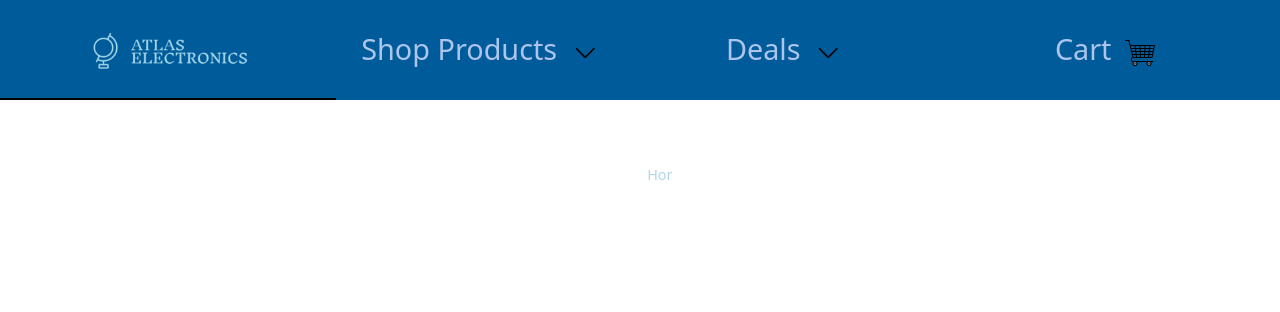
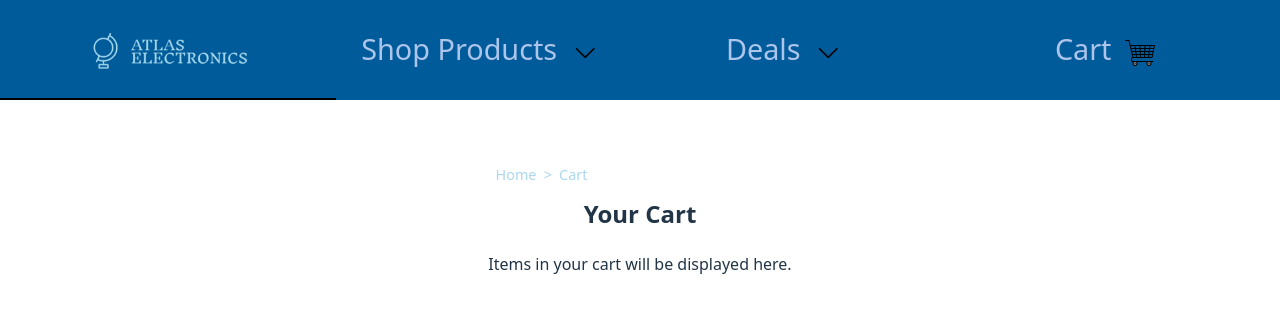
Before and after one commit to nstev009/ecommerce-site, a React (Vite) app: page /cart in a window 1280 px wide. Shown: the top 312 px of the page. Built offline with nearby package versions, Linux system fonts and the light colour scheme; a web font is replaced by a local one.

Commit message:
more touchups

```diff
--- a/src/App.jsx
+++ b/src/App.jsx
@@ -14,6 +14,7 @@ import TVs from './TVs.jsx'
 import Breadcrumbs from './Breadcrumbs.jsx'
 import DailyDeals from './DailyDeals.jsx'
 import Clearance from './Clearance.jsx'
+import Cart from './Cart.jsx'
 
 function App() {
   const [showProductsDropdown, setShowProductsDropdown] = useState(false)
@@ -80,6 +81,7 @@ function App() {
               <Route path="/TVs" element={<TVs />} />
               <Route path="/DailyDeals" element={<DailyDeals />} />
               <Route path="/clearance" element={<Clearance />} />
+              <Route path="/cart" element={<Cart />} />
             </Routes>
           </main>
         </div>
--- a/src/Breadcrumbs.css
+++ b/src/Breadcrumbs.css
@@ -25,8 +25,10 @@
 
 .breadcrumb-current {
   color: #ACD7EC;
+  pointer-events: none;
 }
 
 .breadcrumb-separator {
   color: #ACD7EC;
+  pointer-events: none;
 }
--- a/src/Cart.jsx
+++ b/src/Cart.jsx
@@ -0,0 +1,13 @@
+import React from 'react';
+import './Cart.css';
+
+function Cart() {
+  return (
+    <div className="cart">
+      <h2>Your Cart</h2>
+      <p>Items in your cart will be displayed here.</p>
+      {/* Cart items will be rendered here */}
+    </div>
+  );
+}
+export default Cart;
```
